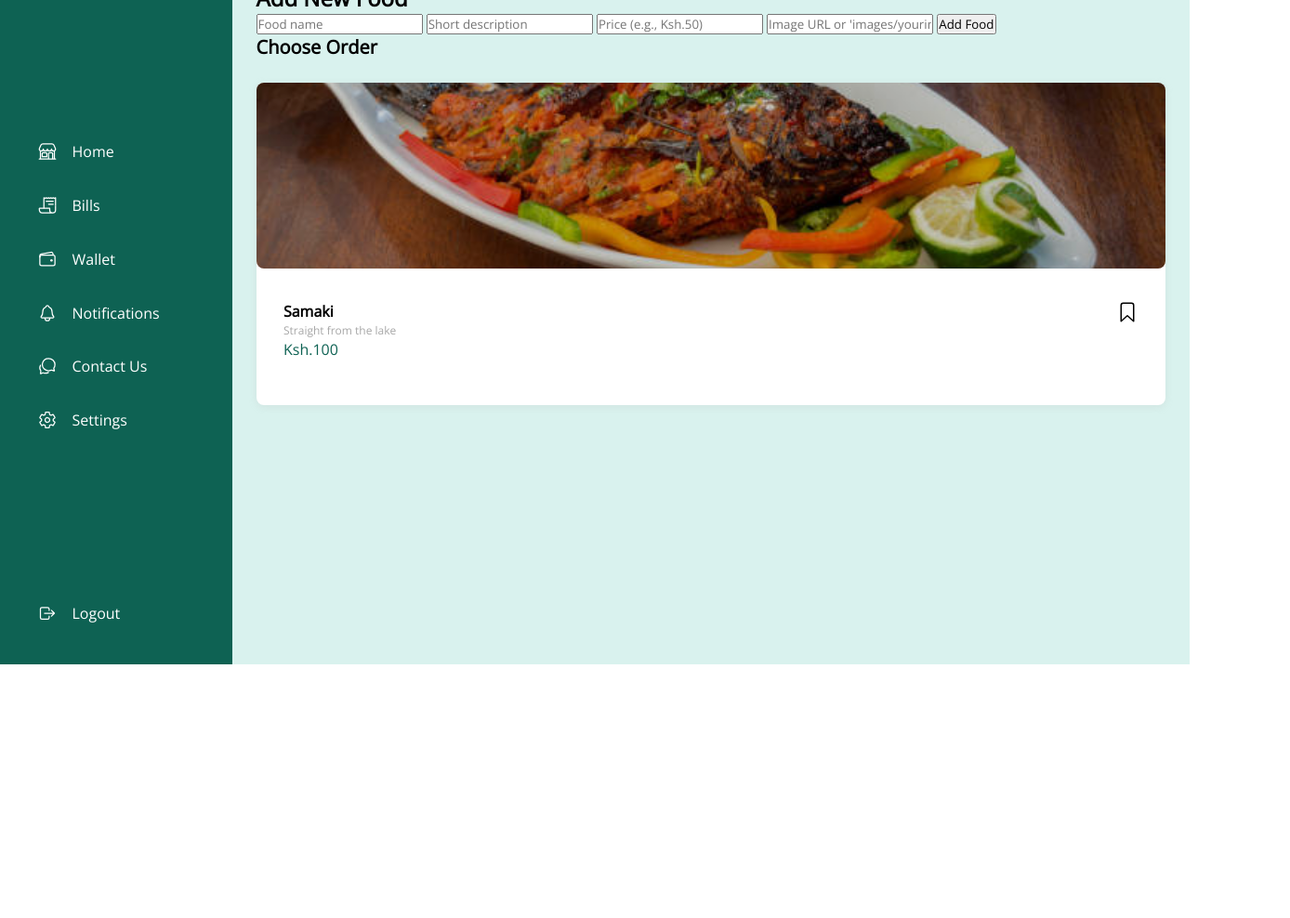
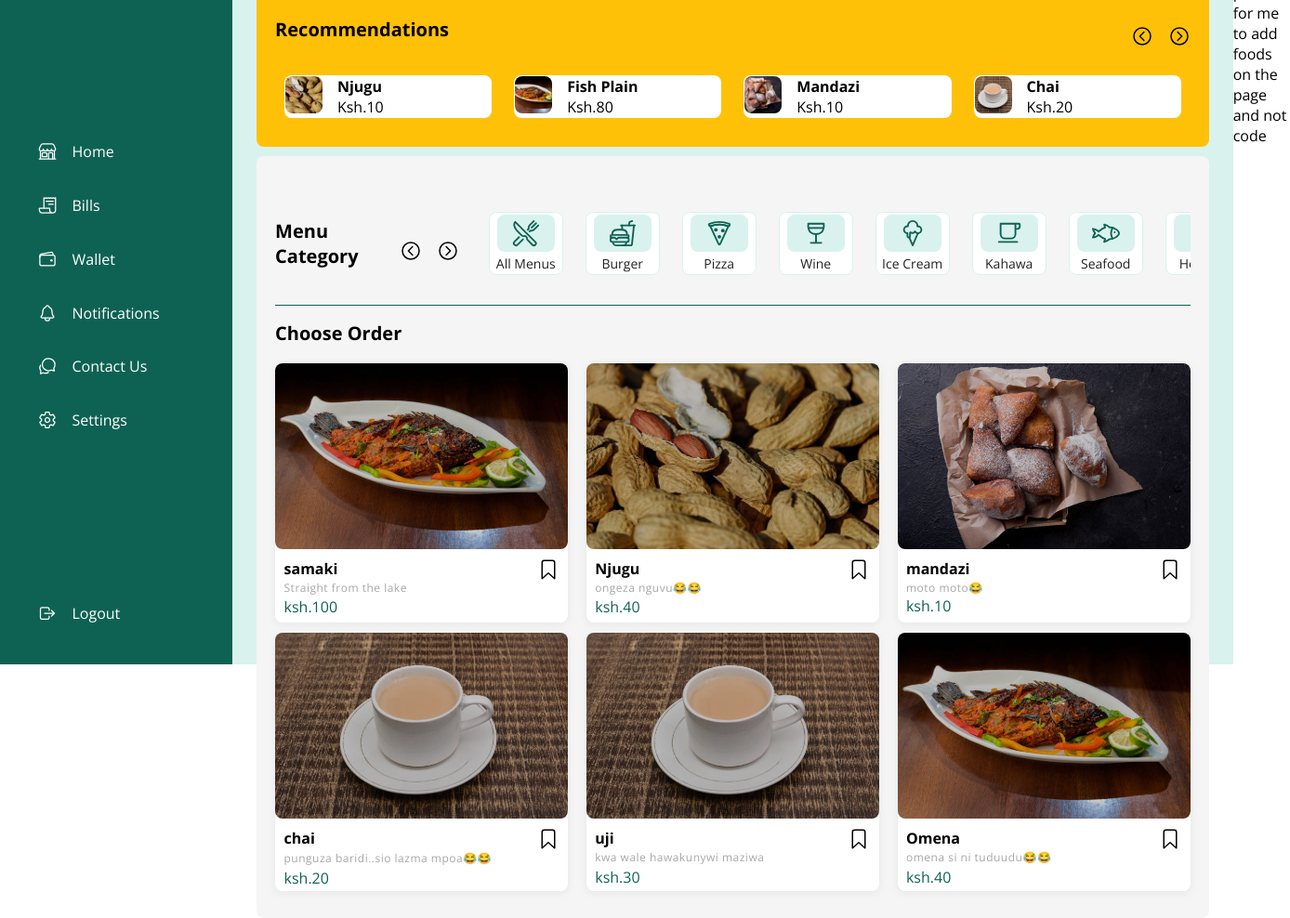
Before and after one commit to Sharon1184/kibandaski.com, a plain HTML site: page index.html in a window 1280 px wide. Shown: the part 85-1073 px from the top of the page at 93% size, 1388 px wide, since content can reach past the window. Before the commit the page ends 800 px from the top, so only its background shows below. Drawn offline with nearby package versions, Linux system fonts and the light colour scheme.

Commit message:
Update index.html

```diff
--- a/index.html
+++ b/index.html
@@ -1,20 +1,19 @@
-<!DOCTYPE html>
 <html lang="en">
 <head>
-  <meta charset="UTF-8" />
-  <meta name="viewport" content="width=device-width, initial-scale=1.0"/>
+    <meta charset="UTF-8">
+    <meta name="viewport" content="width=device-width, initial-scale=1.0">
     <title>Kibandaski Deliveries</title>
-  <link rel="preconnect" href="https://fonts.googleapis.com"/>
-  <link rel="preconnect" href="https://fonts.gstatic.com" crossorigin/>
-  <link href="https://fonts.googleapis.com/css2?family=Open+Sans&display=swap" rel="stylesheet"/>
-  <link rel="stylesheet" href="style.css"/>
+    <link rel="preconnect" href="https://fonts.googleapis.com">
+    <link rel="preconnect" href="https://fonts.gstatic.com" crossorigin>
+    <link href="https://fonts.googleapis.com/css2?family=Open+Sans:ital,wght@0,300..800;1,300..800&display=swap" rel="stylesheet">
+    <link rel="stylesheet" href="style.css">
 </head>
 <body>
     <div class="sidebar">
         <h1 class="logo">DineDash</h1>
         <div class="sidebar-menus">
-      <a href="#"><ion-icon name="storefront-outline"></ion-icon>Home</a>
-      <a href="#"><ion-icon name="receipt-outline"></ion-icon>Bills</a>
+            <a href="index.html"><ion-icon name="storefront-outline"></ion-icon>Home</a>
+            <a href="bills.html"><ion-icon name="receipt-outline"></ion-icon>Bills</a>
             <a href="#"><ion-icon name="wallet-outline"></ion-icon>Wallet</a>
             <a href="#"><ion-icon name="notifications-outline"></ion-icon>Notifications</a>
             <a href="#"><ion-icon name="chatbubbles-outline"></ion-icon>Contact Us</a>
@@ -23,13 +22,11 @@
         <div class="sidebarlogout">
             <a href="#"><ion-icon name="log-out-outline"></ion-icon>Logout</a>
         </div>
-  </div>
-
-  <div class="main">
+    </div><div class="main">
     <div class="main-navbar">
         <ion-icon class="menu-toggle" name="menu-outline"></ion-icon>
         <div class="search">
-        <input type="text" placeholder="Unataka kukula nini?"/>
+            <input type="text" placeholder="Unataka kukula nini?">
             <button class="search-btn">Search</button>
         </div>
         <div class="profile">
@@ -38,77 +35,204 @@
         </div>
     </div>
 
-    <!-- Add Food Form -->
-    <div class="add-food-form">
-      <h2>Add New Food</h2>
-      <input type="text" id="food-name" placeholder="Food name" />
-      <input type="text" id="food-desc" placeholder="Short description" />
-      <input type="text" id="food-price" placeholder="Price (e.g., Ksh.50)" />
-      <input type="text" id="food-image" placeholder="Image URL or 'images/yourimage.jpg'" />
-      <button onclick="addFood()">Add Food</button>
+    <div class="main-highlight">
+        <div class="main-header">
+            <h2 class="main-title">Recommendations</h2>
+            <div class="main-arrow">
+                <ion-icon class="back" name="chevron-back-circle-outline"></ion-icon>
+                <ion-icon class="next" name="chevron-forward-circle-outline"></ion-icon>
             </div>
-
-    <div class="main-detal">
-      <h2 class="main-title">Choose Order</h2>
-      <div class="detail-wrapper">
-        <!-- Default food cards -->
-        <div class="detail-card">
-          <img class="detail-img" src="images/fish.jpg" alt="Fish"/>
-          <div class="detail-desc">
-            <div class="detail-name">
-              <h4>Samaki</h4>
-              <p class="detail-sub">Straight from the lake</p>
-              <p class="price">Ksh.100</p>
         </div>
-            <ion-icon class="detail-favourite" name="bookmark-outline"></ion-icon>
+        <div class="highlight-wrapper">
+            <div class="highlight-card">
+                <img class="highlight-img" src="images/nuts.jpg" alt="Nuts">
+                <div class="highlight-desc">
+                    <h4>Njugu</h4>
+                    <p>Ksh.10</p>
                 </div>
+            </div>
+            <div class="highlight-card">
+                <img class="highlight-img" src="images/fish.jpg" alt="Fish">
+                <div class="highlight-desc">
+                    <h4>Fish Plain</h4>
+                    <p>Ksh.80</p>
+                </div>
+            </div>
+            <div class="highlight-card">
+                <img class="highlight-img" src="images/mandazi.jpg" alt="Mandazi">
+                <div class="highlight-desc">
+                    <h4>Mandazi</h4>
+                    <p>Ksh.10</p>
+                </div>
+            </div>
+            <div class="highlight-card">
+                <img class="highlight-img" src="images/tea.jpg" alt="Chai">
+                <div class="highlight-desc">
+                    <h4>Chai</h4>
+                    <p>Ksh.20</p>
                 </div>
             </div>
         </div>
     </div>
 
-  <!-- Ionicons -->
-  <script type="module" src="https://unpkg.com/ionicons@7.1.0/dist/ionicons/ionicons.esm.js"></script>
-  <script nomodule src="https://unpkg.com/ionicons@7.1.0/dist/ionicons/ionicons.js"></script>
-
-  <!-- jQuery -->
-  <script src="https://code.jquery.com/jquery-3.6.0.min.js"></script>
-
-  <!-- App JS -->
-  <script>
-    function addFood() {
-      const name = document.getElementById('food-name').value;
-      const desc = document.getElementById('food-desc').value;
-      const price = document.getElementById('food-price').value;
-      const image = document.getElementById('food-image').value;
-
-      if (!name || !desc || !price || !image) {
-        alert("Please fill in all fields.");
-        return;
-      }
-
-      const foodCard = `
+    <div class="main-menus">
+        <div class="main-filter">
+            <h2 class="main-title">Menu Category</h2>
+            <div class="main-arrow">
+                <ion-icon class="back-menus" name="chevron-back-circle-outline"></ion-icon>
+                <ion-icon class="next-menus" name="chevron-forward-circle-outline"></ion-icon>
+            </div>
+            <div class="filter-wrapper">
+                <div class="filter-card">
+                    <div class="filter-icon">
+                        <ion-icon name="restaurant-outline"></ion-icon>
+                    </div>
+                    <p>All Menus</p>
+                </div>
+                <div class="filter-card">
+                    <div class="filter-icon">
+                        <ion-icon name="fast-food-outline"></ion-icon>
+                    </div>
+                    <p>Burger</p>
+                </div>
+                <div class="filter-card">
+                    <div class="filter-icon">
+                        <ion-icon name="pizza-outline"></ion-icon>
+                    </div>
+                    <p>Pizza</p>
+                </div>
+                <div class="filter-card">
+                    <div class="filter-icon">
+                        <ion-icon name="wine-outline"></ion-icon>
+                    </div>
+                    <p>Wine</p>
+                </div>
+                <div class="filter-card">
+                    <div class="filter-icon">
+                        <ion-icon name="ice-cream-outline"></ion-icon>
+                    </div>
+                    <p>Ice Cream</p>
+                </div>
+                <div class="filter-card">
+                    <div class="filter-icon">
+                        <ion-icon name="cafe-outline"></ion-icon>
+                    </div>
+                    <p>Kahawa</p>
+                </div>
+                <div class="filter-card">
+                    <div class="filter-icon">
+                        <ion-icon name="fish-outline"></ion-icon>
+                    </div>
+                    <p>Seafood</p>
+                </div>
+                <div class="filter-card">
+                    <div class="filter-icon">
+                        <ion-icon name="nutrition-outline"></ion-icon>
+                    </div>
+                    <p>Healthy</p>
+                </div>
+            </div>
+        </div>
+        <hr class="divider">
+        <div class="main-detal">
+            <h2 class="main-title">Choose Order</h2>
+            <div class="detail-wrapper">
             <div class="detail-card">
-          <img class="detail-img" src="${image}" alt="">
+                <img class="detail-img" src="images/fish.jpg" alt="">
                 <div class="detail-desc">
                     <div class="detail-name">
-              <h4>${name}</h4>
-              <p class="detail-sub">${desc}</p>
-              <p class="price">${price}</p>
+                        <h4>samaki</h4>
+                        <p class="detail-sub">Straight from the lake</p>
+                        <p class="price">ksh.100</p>
+
+                    </div>
+                    <ion-icon class="detail-favourite" name="bookmark-outline"></ion-icon>
+
+                </div>
+
+            </div>
+            <div class="detail-card">
+                <img class="detail-img" src="images/nuts.jpg" alt="">
+                <div class="detail-desc">
+                    <div class="detail-name">
+                        <h4>Njugu</h4>
+                        <p class="detail-sub">ongeza nguvu😂😂</p>
+                        <p class="price">ksh.40</p>
+
                     </div>
                     <ion-icon class="detail-favourite" name="bookmark-outline"></ion-icon>
                 </div>
+
             </div>
-      `;
+            <div class="detail-card">
+                <img class="detail-img" src="images/mandazi.jpg" alt="">
+                <div class="detail-desc">
+                    <div class="detail-name">
+                        <h4>mandazi</h4>
+                        <p class="detail-sub">moto moto😂</p>
+                        <p class="price">ksh.10</p>
 
-      document.querySelector(".detail-wrapper").insertAdjacentHTML('beforeend', foodCard);
 
-      // Clear form
-      document.getElementById('food-name').value = '';
-      document.getElementById('food-desc').value = '';
-      document.getElementById('food-price').value = '';
-      document.getElementById('food-image').value = '';
-    }
-  </script>
-</body>
+                    </div>
+                    <ion-icon class="detail-favourite" name="bookmark-outline"></ion-icon>
+
+                </div>
+
+            </div>
+            <div class="detail-card">
+                <img class="detail-img" src="images/tea.jpg" alt="">
+                <div class="detail-desc">
+                    <div class="detail-name">
+                        <h4>chai</h4>
+                        <p class="detail-sub">punguza baridi..sio lazma mpoa😂😂</p>
+                        <p class="price">ksh.20</p>
+
+                    </div>
+                    <ion-icon class="detail-favourite" name="bookmark-outline"></ion-icon>
+
+                </div>
+
+            </div>
+            <div class="detail-card">
+                <img class="detail-img" src="images/tea.jpg" alt="">
+                <div class="detail-desc">
+                    <div class="detail-name">
+                        <h4>uji</h4>
+                        <p class="detail-sub">kwa wale hawakunywi maziwa</p>
+                        <p class="price">ksh.30</p>
+
+                    </div>
+                    <ion-icon class="detail-favourite" name="bookmark-outline"></ion-icon>
+
+                </div>
+
+            </div>
+            <div class="detail-card">
+                <img class="detail-img" src="images/fish.jpg" alt="">
+                <div class="detail-desc">
+                    <div class="detail-name">
+                        <h4>Omena</h4>
+                        <p class="detail-sub">omena si ni tuduudu😂😂</p>
+                        <p class="price">ksh.40</p>
+
+                    </div>
+                    <ion-icon class="detail-favourite" name="bookmark-outline"></ion-icon>
+                </div>
+
+            </div>
+            <div>
+
+            </div>
+
+
+            </div>
+
+        </div>
+
+    </div>
+
+</div>
+
+   <!-- Ionicons --><script type="module" src="https://unpkg.com/ionicons@7.1.0/dist/ionicons/ionicons.esm.js"></script><script nomodule src="https://unpkg.com/ionicons@7.1.0/dist/ionicons/ionicons.js"></script><!-- jQuery - MUST come before your app.js --><script src="https://code.jquery.com/jquery-3.6.0.min.js"></script><!-- Your custom JS --><script src="app.js"></script></body>
 </html>
+I want you to make it possible for me to add foods on the page and not code
```
Lines whose indentation alone changed are shown as unchanged.
